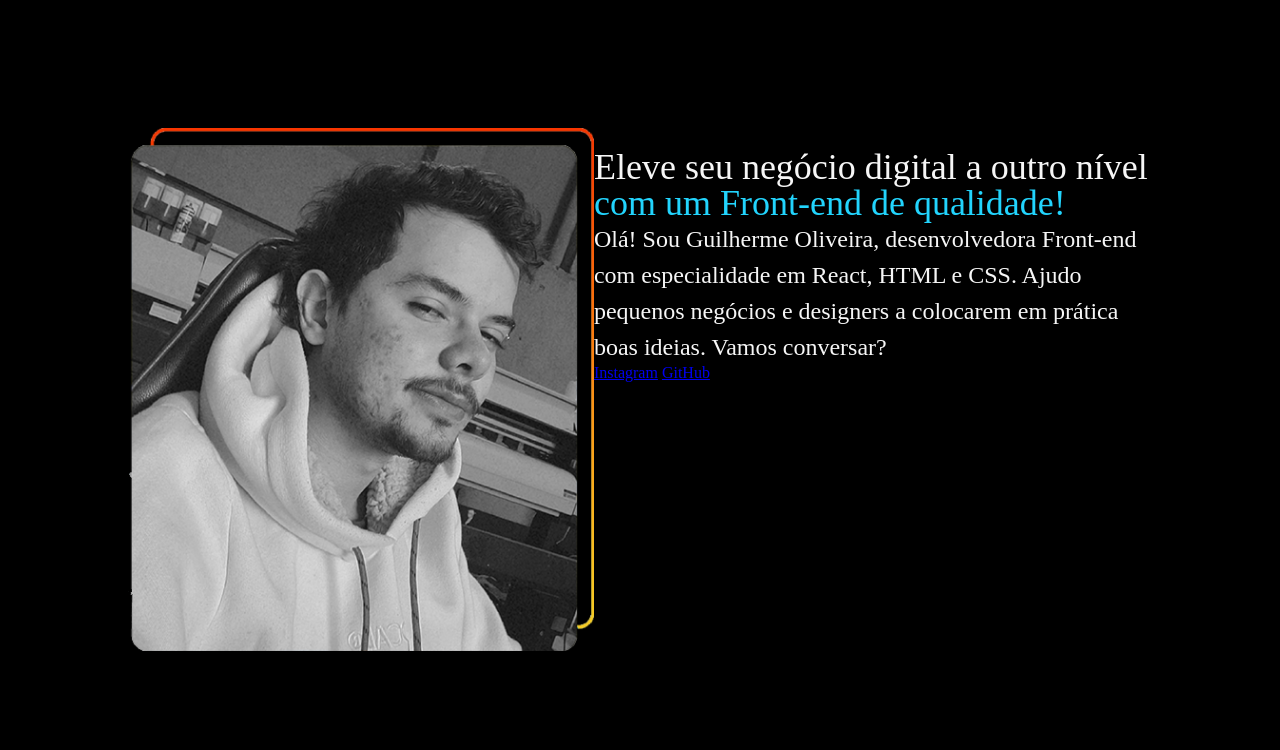
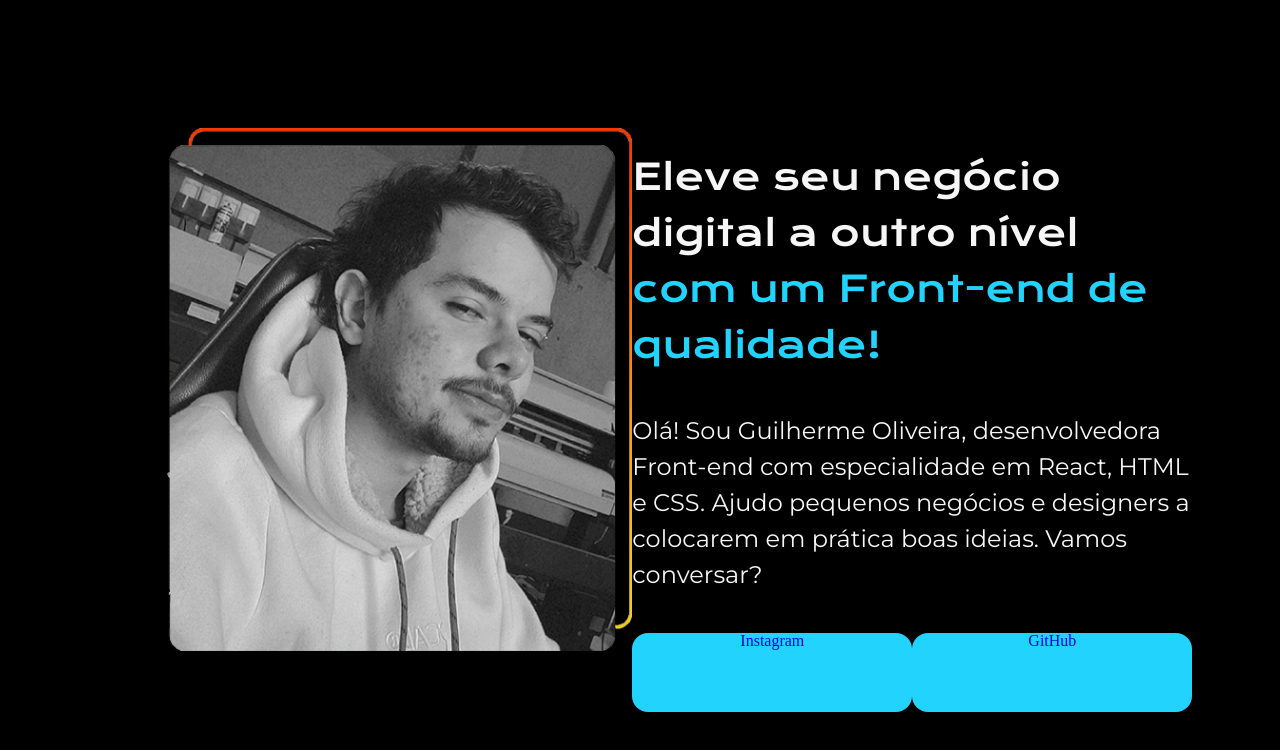
Before and after one commit to gui-developer/portifolio_Alura, a plain HTML site: page index.html in a window 1280 px wide. Drawn offline with nearby package versions, Linux system fonts and the light colour scheme.

Commit message:
Finalizando o Css

```diff
--- a/index.html
+++ b/index.html
@@ -16,8 +16,10 @@
         <section class="apresentacao__conteudo">
             <h1 class="apresentacao__conteudo__titulo">Eleve seu negócio digital a outro nível <Strong class="destaque-titulo">com um Front-end de qualidade!</Strong></h1>
             <p class="apresentacao__conteudo__texto">Olá! Sou Guilherme Oliveira, desenvolvedora Front-end com especialidade em React, HTML e CSS. Ajudo pequenos negócios e designers a colocarem em prática boas ideias. Vamos conversar?</p>
-            <a href="https://www.instagram.com/gui.dotcom/">Instagram</a>
-            <a href="https://github.com/gui-developer">GitHub</a>
+            <div class="apresentacao__conteudo__links">
+                <a class="apresentacao__conteudo__botao" href="https://www.instagram.com/gui.dotcom/">Instagram</a>
+                <a class="apresentacao__conteudo__botao" href="https://github.com/gui-developer">GitHub</a>
+            </div>
         </section>
     </main>
     <footer>
--- a/style.css
+++ b/style.css
@@ -1,3 +1,5 @@
+@import url('https://fonts.googleapis.com/css2?family=Krona+One&family=Montserrat:ital,wght@0,100..900;1,100..900&display=swap');
+
 img{
     width: 467px;
     height: 523px;
@@ -16,24 +18,46 @@ body {
     color: #22D4FD;
 }
 
+.apresentacao__conteudo{
+    width: 615px;
+    height: 482px;
+    display: flex;
+    flex-direction: column;
+    gap: 40px;
+}
+
 .apresentacao{
-    margin: 10%;
+    margin: 10% 13%;
     align-items: center;
     display: flex;
     justify-content: space-between;
 }
 
-
-.apresentacao__conteudo{
-    width: 615px;
-    height: 482px;
-}
-
 .apresentacao__conteudo__titulo{
+    font-family: "Krona One", sans-serif;
+    font-weight: 400;
+    font-style: normal;
     font-size: 36px;
+    line-height: 56px;
 }
 
 .apresentacao__conteudo__texto{
+    font-family: 'montserrat';
     font-size: 24px;
     line-height: 36px;
 }
+
+.apresentacao__conteudo__links{
+    text-align: center;
+    display: flex;
+    justify-content: space-between  ;
+}
+
+.apresentacao__conteudo__botao{
+    text-decoration: none;
+    width: 280px;
+    height: 79px;
+    background-color: #22D4FD;
+    border-radius: 16px;
+
+}
```
